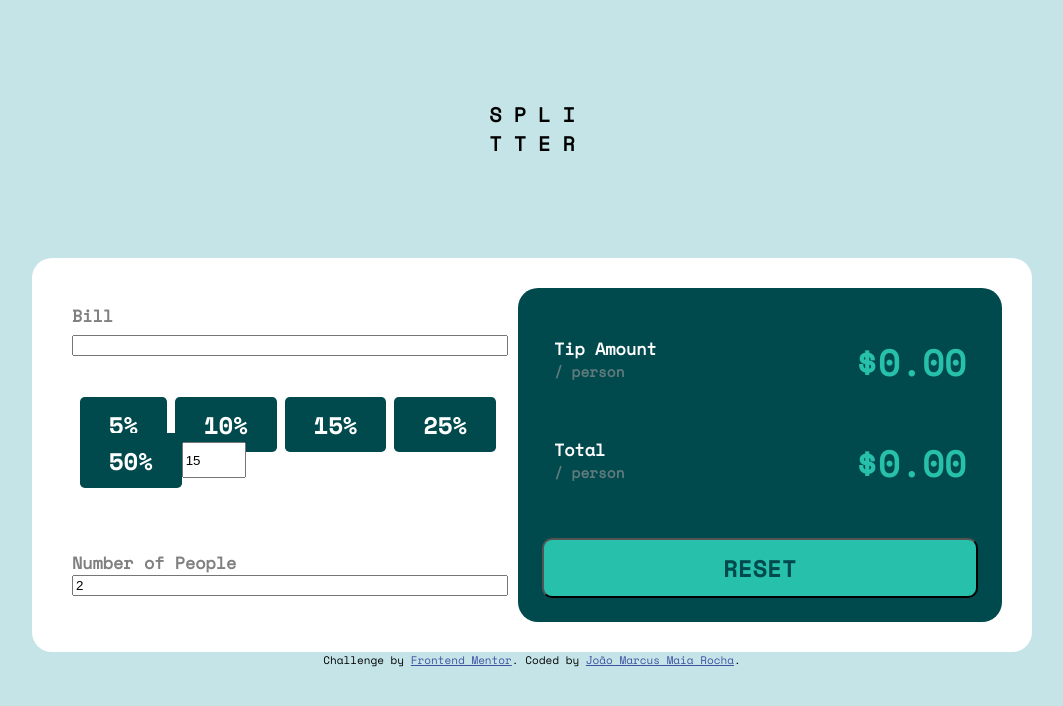
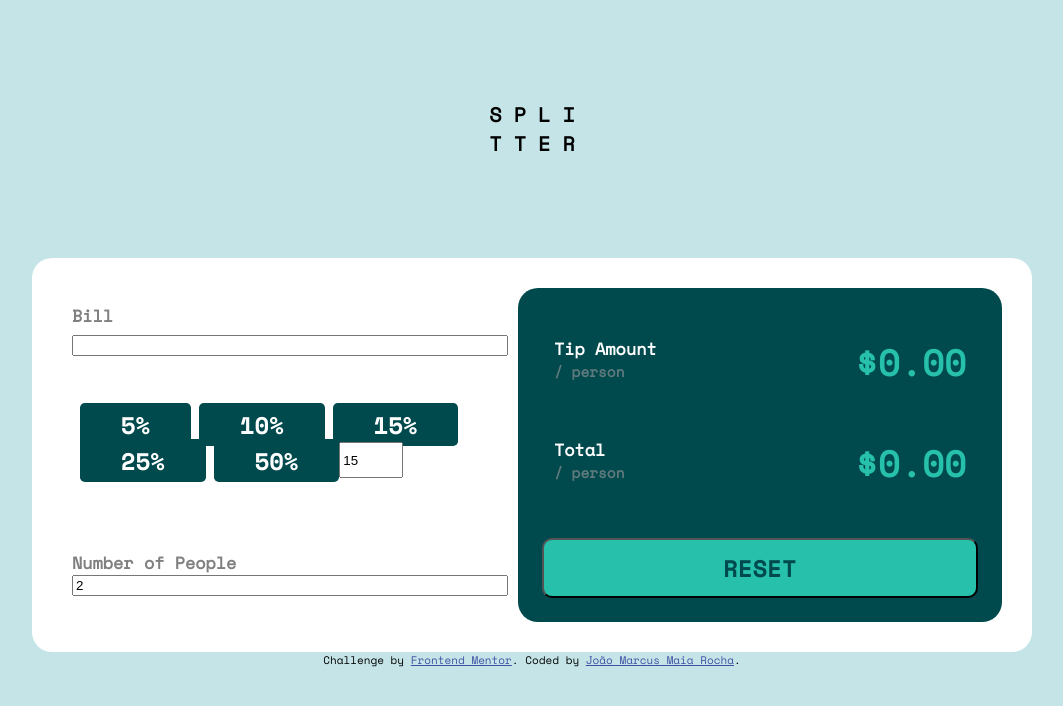
Before and after one commit to Joaom123/tip-calculator-angular, an Angular app: page / in a window 1280 px wide. Shown: the top 706 px of the page, without its empty margins (108-1171 px from the left). Built offline with nearby package versions, Linux system fonts and the light colour scheme.

Commit message:
tip-button.component

```diff
--- a/src/app/tip-button/tip-button.component.css
+++ b/src/app/tip-button/tip-button.component.css
@@ -5,21 +5,22 @@ input {
 }
 
 label {
+  background-color: var(--very-dark-cyan);
+  border-radius: 0.2em;
   cursor: pointer;
   color: white;
-  background-color: var(--very-dark-cyan);
-  padding: 0.4em 1.2em;
-  border-radius: 0.2em;
   font-family: space-mono-bold, monospace;
+  padding: 0.15em 1.7em;
+  width: 110px;
 }
 
 label:hover {
+  background-color: var(--light-cyan);
   color: var(--very-dark-cyan);
-  background-color: var(--light-cyan);
   transition: all 0.5s ease;
 }
 
 .tipButton--checked {
+  background-color: var(--strong-cyan);
   color: var(--very-dark-cyan);
-  background-color: var(--strong-cyan);
 }
--- a/src/app/tip-button/tip-button.component.ts
+++ b/src/app/tip-button/tip-button.component.ts
@@ -1,5 +1,5 @@
 import { Component, Input, OnInit } from '@angular/core';
-import { FormControl, FormGroup } from '@angular/forms';
+import { FormGroup } from '@angular/forms';
 
 @Component({
   selector: 'app-tip-button',
@@ -7,16 +7,14 @@ import { FormControl, FormGroup } from '@angular/forms';
   styleUrls: ['./tip-button.component.css']
 })
 export class TipButtonComponent implements OnInit {
-  @Input() tipValue: number = 0;
-  @Input() parentForm: FormGroup = new FormGroup({
-    tip: new FormControl(0)
-  });
+  @Input() tipValue!: number;
+  @Input() parentForm!: FormGroup;
   selectedTipValue: number = 0;
 
   constructor() {}
 
   ngOnInit(): void {
-    this.parentForm.get('tip')?.valueChanges.subscribe(() => {
+    this.parentForm?.get('tip')?.valueChanges.subscribe(() => {
       this.selectedTipValue = this.parentForm.getRawValue().tip;
     });
   }
```
Also changed, not shown: 1 other file (tests, documents, lock files or other folders).
